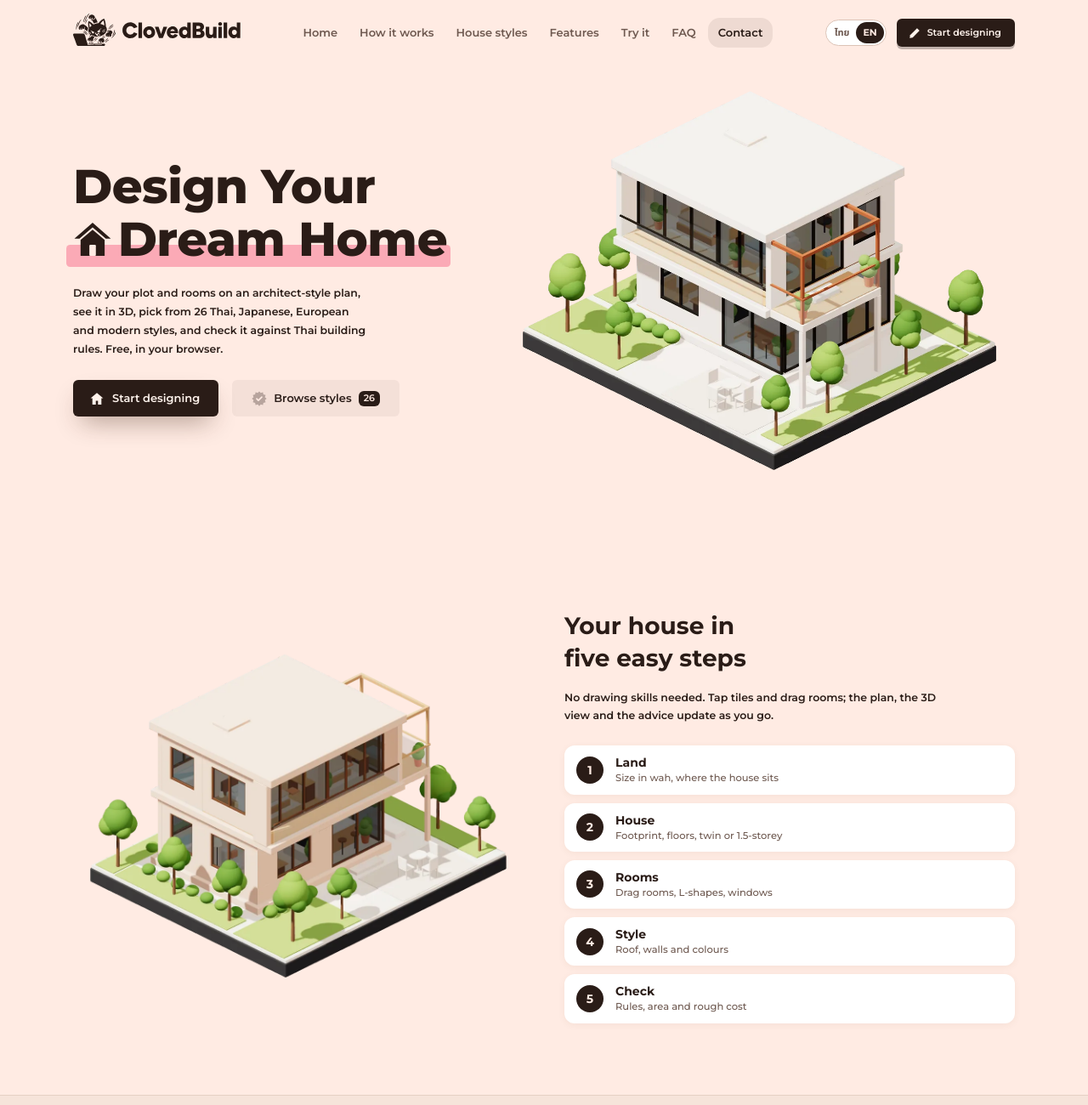
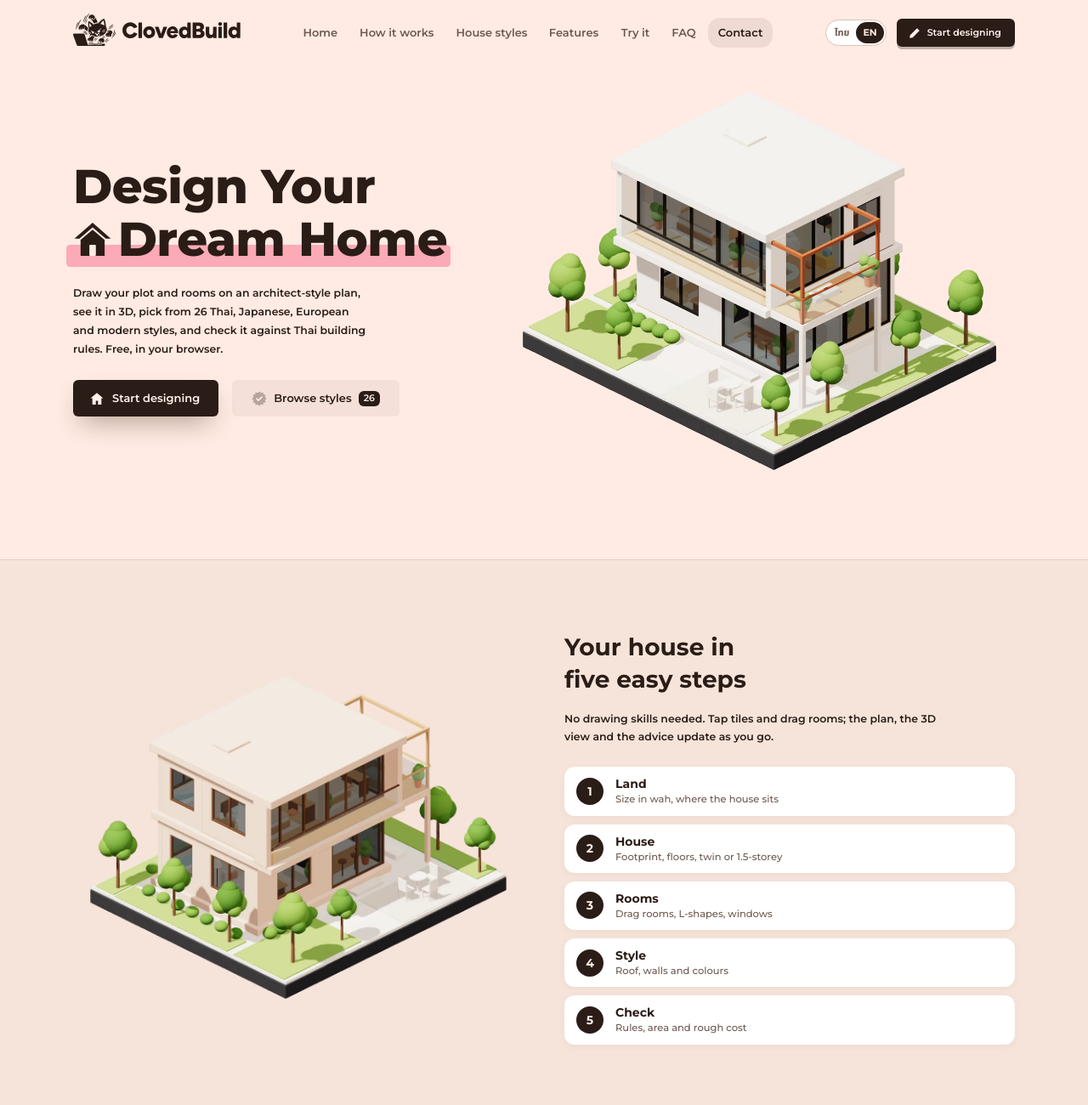
Before and after one commit to Supakk/ClovedBuild, an Astro site: page / in a window 1280 px wide. Shown: the top 1300 px of the page at 85% size. Built offline with nearby package versions, Linux system fonts and the light colour scheme; Astro itself is replaced by a stand-in of ours.

Commit message:
fix(home): separate the hero from the how-it-works section
The hero and the first section shared one background and ran together. The section now sits on its own soft band, and the hero gets more bottom padding.

```diff
--- a/src/components/About.astro
+++ b/src/components/About.astro
@@ -11,7 +11,7 @@ const steps = [
 ];
 ---
 
-<section id="how" aria-label="How it works" class="sec">
+<section id="how" aria-label="How it works" class="sec border-y border-line/60 bg-soft">
   <div class="wrap grid items-center gap-8 md:grid-cols-2 md:gap-12">
     <div data-reveal><HouseShot shot="about" ratio={1.15} width={1100} height={960} alt="A two-storey house opened up to show its rooms" /></div>
     <div data-reveal style="--d:120ms">
--- a/src/components/Hero.astro
+++ b/src/components/Hero.astro
@@ -9,7 +9,7 @@ const n = HOUSE_PRESETS.length;
 const homeIcon = '<svg viewBox="0 0 16 16" fill="currentColor"><path d="M8 1.2.6 7.6h2.1V15h4V10.5h2.6V15h4V7.6h2.1z"/></svg>';
 ---
 
-<section aria-label="Introduction" class="pt-2 pb-10">
+<section aria-label="Introduction" class="pt-2 pb-12 md:pb-16">
   <div class="wrap grid items-center gap-4 md:grid-cols-[0.9fr_1.1fr]">
     <div>
       <h1 style="--d:150ms" class="enter text-[clamp(38px,5.6vw,56px)] leading-[1.12] font-extrabold tracking-[-0.01em]">
--- a/src/pages/index.astro
+++ b/src/pages/index.astro
@@ -22,7 +22,7 @@ import { CURSOR, circled } from '../lib/motionMarkup';
 
     <About />
 
-    <section id="styles" aria-label="House styles" class="sec border-y border-line/60 bg-soft">
+    <section id="styles" aria-label="House styles" class="sec">
       <div class="wrap">
         <div class="mb-8 text-center">
           <h2 data-reveal class="text-[clamp(22px,3vw,30px)] font-bold"><T en="Start from a house style" th="เริ่มจากแบบบ้านที่ชอบ" /></h2>
```
